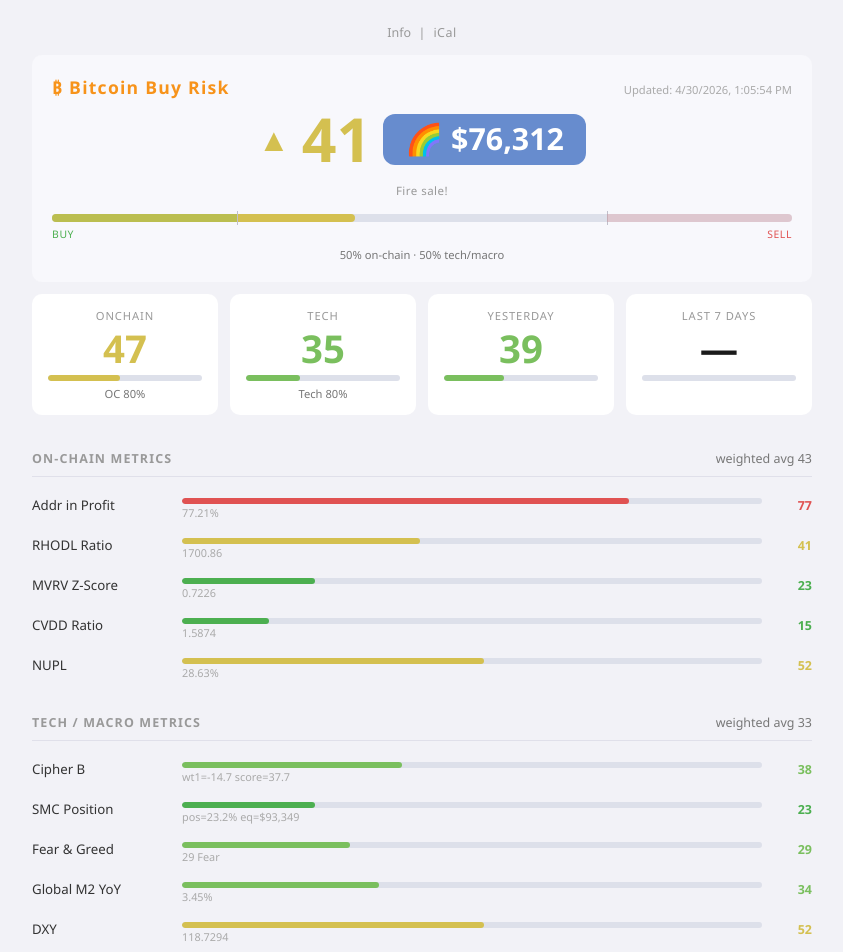
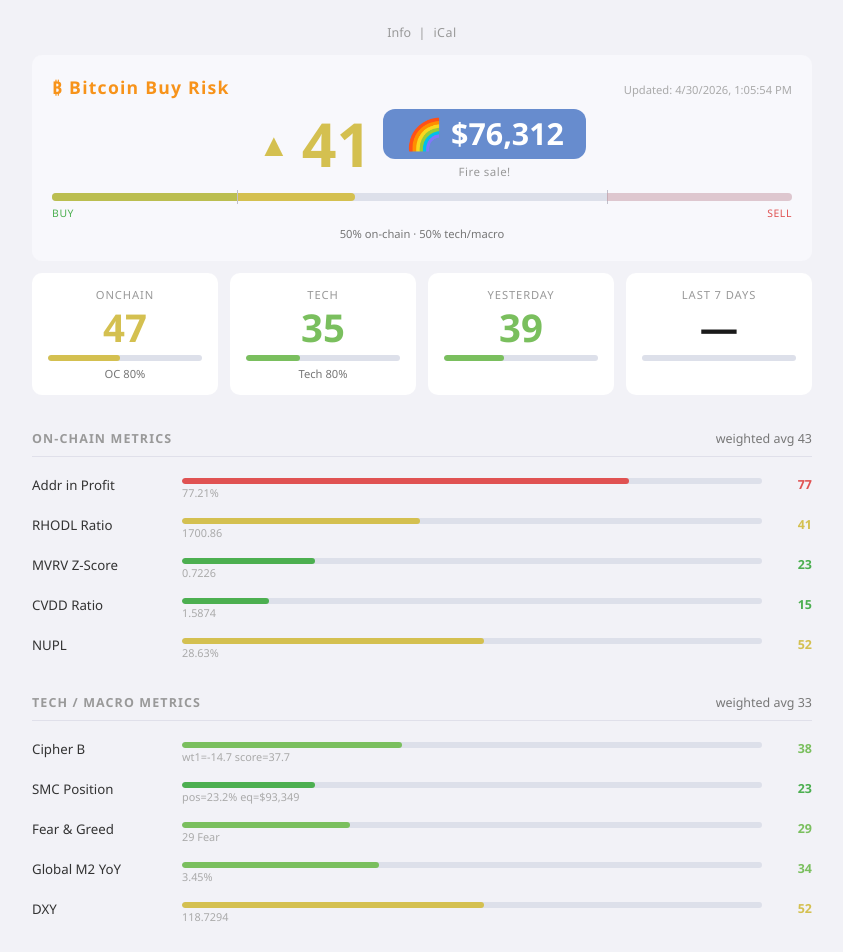
Before and after one commit to heavymetalmax/BitcoinScore, a plain HTML site: page web/index.html in a window 1280 px wide. Shown: the top 952 px of the page, without its empty margins (218-1061 px from the left). Drawn offline with Linux system fonts and the light colour scheme.

Commit message:
style: center title, center score, pill label directly under pill

```diff
--- a/web/index.html
+++ b/web/index.html
@@ -61,10 +61,11 @@
     .top-link-btn:hover, .top-links a:hover { color: #f7931a; }
     .top-links a { color: var(--text-mute); text-decoration: none; transition: color .15s; }
 
-    /* main box 2-col layout */
-    .main-inner { display: flex; flex-direction: column; gap: 4px; }
-    .main-header { display: flex; justify-content: space-between; align-items: baseline; margin-bottom: 4px; }
+    /* main box layout */
+    .main-inner { display: flex; flex-direction: column; gap: 4px; align-items: center; text-align: center; }
+    .main-header { display: flex; justify-content: space-between; align-items: baseline; width: 100%; margin-bottom: 4px; }
     .main-score-row { display: flex; align-items: center; justify-content: center; gap: 12px; }
+    .rb-pill-wrap { display: flex; flex-direction: column; align-items: center; gap: 3px; }
     .s-trend { font-size: 2rem; font-weight: 700; line-height: 1; }
 
     .scores {
@@ -295,14 +296,14 @@
         <span id="s-warn" style="display:none;font-size:1.8rem;cursor:help;line-height:1" title="Один або більше ключових індикаторів суперечить загальному напрямку індексу">&#x26A0;&#xFE0F;</span>
         <span class="s-trend" id="s-trend"></span>
         <span class="s-value" id="s-final">&#8212;</span>
-        <div class="rb-strip" id="rb-strip">
-          <span class="rb-price" id="s-rainbow">&#8212;</span>
+        <div class="rb-pill-wrap">
+          <div class="rb-strip" id="rb-strip">
+            <span class="rb-price" id="s-rainbow">&#8212;</span>
+          </div>
+          <span class="rb-strip-label" id="s-rainbow-sub"></span>
         </div>
       </div>
-      <div style="text-align:center;margin-top:4px">
-        <span class="rb-strip-label" id="s-rainbow-sub"></span>
-      </div>
-      <div class="main-bar-wrap">
+      <div class="main-bar-wrap" style="width:100%">
         <div class="main-bar-track">
           <div class="main-bar-fill" id="b-final" style="width:0%"></div>
           <div class="bar-tick-25"></div>
```
